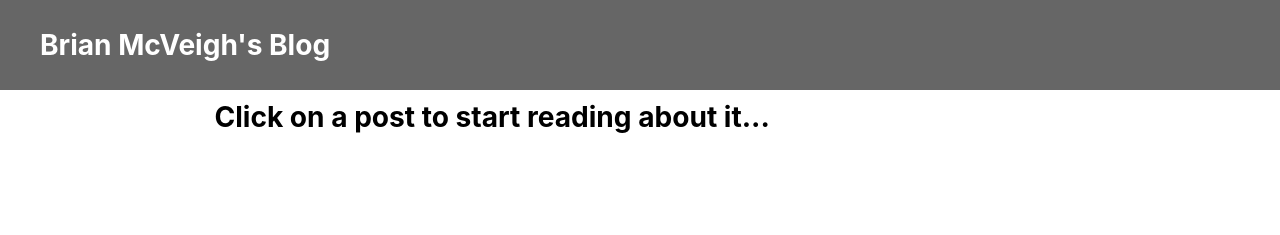
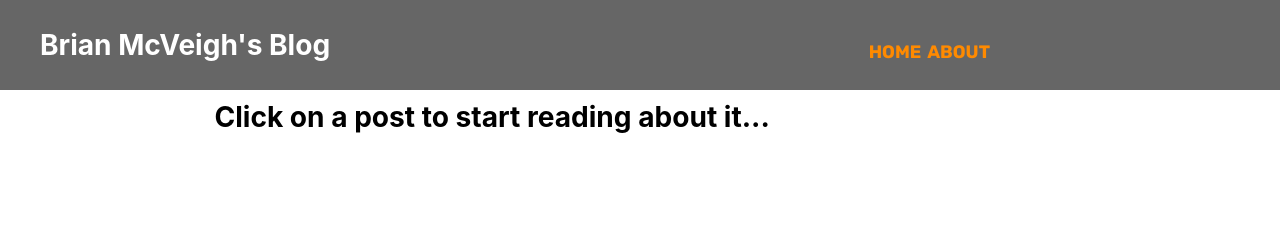
Before and after one commit to bmcveigh/bmcveigh.github.io, a Jekyll site: the page built from index.markdown, in a window 1280 px wide. Shown: the top 235 px of the page. Built offline with Jekyll 4.4.1, drawn with Linux system fonts in a browser that asks for light colours.

Commit message:
Styling for ul > li elements

```diff
--- a/_layouts/default.html
+++ b/_layouts/default.html
@@ -10,6 +10,12 @@
           <a href="{{ site.baseurl }}" title="Home">{{ site.title }}</a>
         </h3>
         <small>{{ site.tagline }}</small>
+
+        <ul class="main-menu-list">
+          {% for item in site.data.mainmenulist.docs %}
+              <li><a href="{{ item.url }}">{{ item.title }}</a></li>
+          {% endfor %}
+        </ul>
       </header>
 
       <div id="content">
--- a/_sass/abstractions/font/_font.scss
+++ b/_sass/abstractions/font/_font.scss
@@ -16,3 +16,10 @@ body {
     font-family: "NonBreakingSpaceOverride", "Hoefler Text", "Baskerville Old Face", Garamond, "Times New Roman", serif;
     font-size: 1.5em;
 }
+
+@mixin font-orange-uppercase($font-size: 18px) {
+    font-family: $font-family-rubik;
+    color: $color-orange;
+    text-transform: uppercase;
+    font-size: $font-size;
+}
--- a/_sass/components/header/_header.scss
+++ b/_sass/components/header/_header.scss
@@ -16,4 +16,23 @@
     a {
         color: #fff;
     }
+
+    .main-menu-list {
+        position: absolute;
+        bottom: 0;
+        right: 25%;
+
+        > li {
+            display: inline;
+
+            &::before {
+                content: '';
+            }
+
+            a {
+                @include font-orange-uppercase();
+            }
+        }
+    }
+
 }
```
Also changed, not shown: _data/mainmenulist.yml (added, +8 -0 lines).
